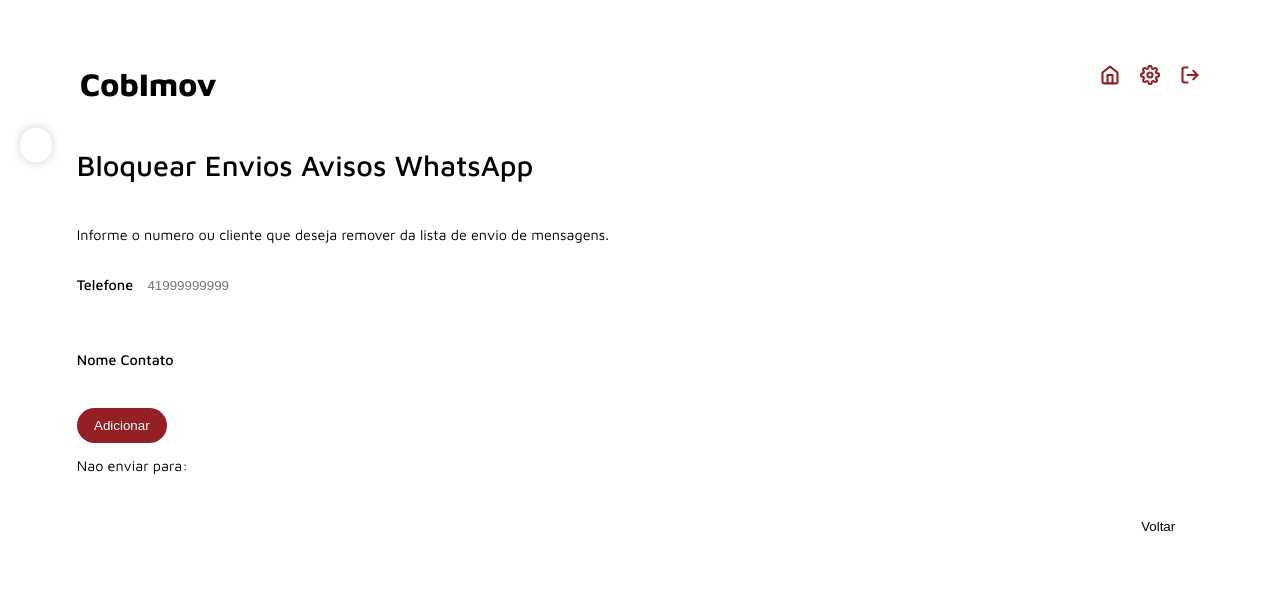
After one commit to CondoConsult/cobimov, a PHP site: page /pages/rpa_bloquear_envio.php in a window 1280 px wide. The commit adds this page. Shown: the top 604 px of the page. Run offline with PHP 8.4, Linux system fonts and the light colour scheme; the visitor is signed in with stand-in values (Sample User, id 1); data that the repository does not hold is empty; some libraries are stand-ins or nearby versions.

Commit message:
Bloquear avisos whatsapp

```diff
--- a/pages/home.php
+++ b/pages/home.php
@@ -26,7 +26,8 @@
         <div class="home-box">
         <h2>RPA</h2>
           <a href="rpa_relatorios">Relatórios</a><br>
-          <a href="rpa_maquinas">Máquinas</a>
+          <a href="rpa_maquinas">Máquinas</a><br>
+          <a href="rpa_avisos_whatsapp.php">Avisos WhatsApp</a>
         </div>
 
         <?php
--- /dev/null
+++ b/pages/rpa_bloquear_envio.php
@@ -0,0 +1,47 @@
+<?php
+  include_once '../public/partials/header.php';
+  include_once '../src/db_functions/select.php';
+?>
+
+  <div class="wrapper">
+    <h1>Bloquear Envios Avisos WhatsApp</h1>
+    <p>Informe o numero ou cliente que deseja remover da lista de envio de mensagens.</p>
+
+    <form action="../src/db_forms/avisos_whatsapp.php" method="POST">
+      <label>Telefone</label>
+      <input type="phone" name="numero-telefone" placeholder="41999999999"><br>
+      <label>Nome Contato</label>
+      <input type="text" name="nome-contato"><br>
+      <button class="btn primary" name="button" value="insert">Adicionar</button>
+    </form>
+
+    <p>Nao enviar para:</p>
+
+    <?php
+
+      $query = "SELECT * FROM rpa_avisos_whatsapp;";
+      $result = selectData($query);
+
+        foreach ($result as $row) {
+          $telefone = $row['telefone'];
+          $nomeContato = $row['nome_contato'];
+
+
+          ?>
+
+          <form action="../src/db_forms/avisos_whatsapp.php" method="POST">
+            <input value="<?php echo $telefone?>" name='numero-telefone' hidden>
+            <?php echo $telefone . " - " . $nomeContato;?>
+            <button class='btn' name='button' value='delete'><img class='processes-status-icons' src='../public/images/icons/trash.svg'></button><br>
+          </form>
+      <?php } ?>
+
+      </form>
+
+    <div class="buttons-container">
+      <a href="rpa_avisos_whatsapp.php"><button class="btn secondary" type="button">Voltar</button></a>
+    </div>
+
+  </div>
+</body>
+</html>
```
Also changed, not shown: pages/rpa_avisos_whatsapp.php (added, +17 -0 lines), src/db_forms/avisos_whatsapp.php (added, +64 -0 lines), 1 other file.
